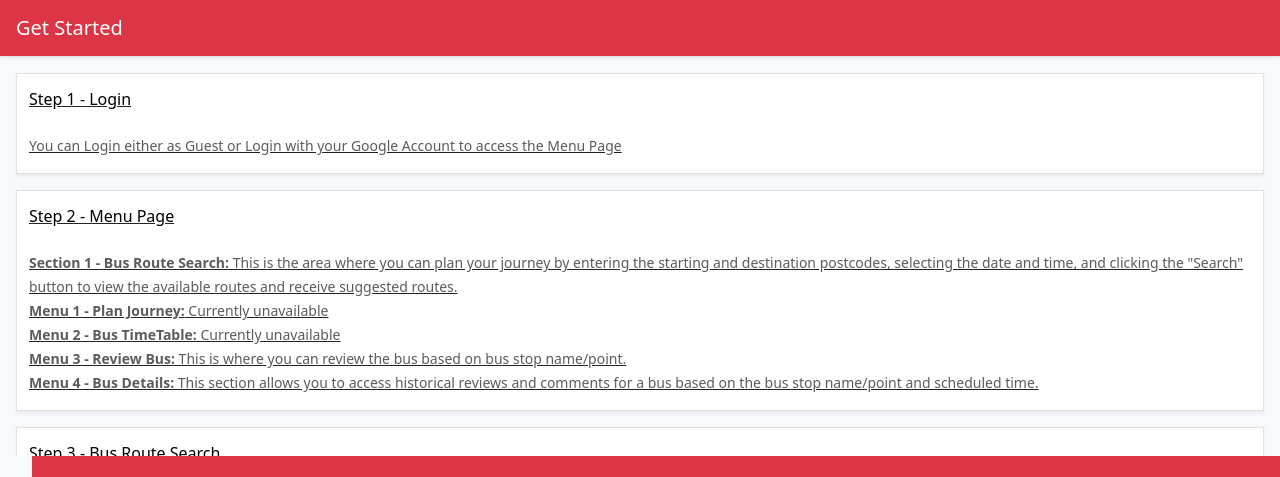
After one commit to sgbo001/SMARTBUS, a Django app: page /get_started/ in a window 1280 px wide. The commit adds this page. Shown: the top 477 px of the page. Run offline with Django 4.2, Linux system fonts and the light colour scheme; some libraries are stand-ins or nearby versions.

Commit message:
adding of get_started page

```diff
--- /dev/null
+++ b/bus/templates/get_started.html
@@ -0,0 +1,68 @@
+{% extends "base.html" %}
+
+{% block content %}
+{% load static %}
+{% load socialaccount %}
+
+<body class="bg-light">
+
+    <div class="osahan-giftcard">
+        <div class="osahan-header-nav shadow-sm bg-danger p-3 d-flex align-items-center">
+            <h5 class="font-weight-normal mb-0 text-white">
+                <a class="text-danger mr-3" href="{% url 'home' %}"><i class="icofont-rounded-left"></i></a>
+                Get Started
+            </h5>
+
+        </div>
+        <div class="osahan-listing p-0 m-0 row border-top overflow-auto" style="max-height: 400px;">
+            <div class="osahan-giftcard p-3">
+                <a class="text-dark">
+                    <div class="osahan-gift card_item2 align-items-center row m-0 border bg-white shadow-sm border-rad8 mb-3 align-items-center">
+                        <div class="pl-3 py-3">
+                            <div class="gift-card">
+                                <h6 class="mb-0 l-hght-10" style="color: black">Step 1 - Login</h6><br>
+                                <span class="text-muted small">You can Login either as Guest or Login with your Google Account to access the Menu Page</span>
+                            </div>
+                        </div>
+                    </div>
+                </a>
+                <a class="text-dark">
+                    <div class="osahan-gift card_item2 align-items-center row m-0 border bg-white shadow-sm border-rad8 mb-3 align-items-center">
+                        <div class="pl-3 py-3">
+                            <div class="gift-card">
+                                <h6 class="mb-0 l-hght-10" style="color: black">Step 2 - Menu Page</h6><br>
+                                <span class="text-muted small"><strong>Section 1 - Bus Route Search:</strong> This is the area where you can plan your journey by entering the starting and destination postcodes, selecting the date and time, and clicking the "Search" button to view the available routes and receive suggested routes.</span><br>
+                                <span class="text-muted small"><strong>Menu 1 - Plan Journey:</strong> Currently unavailable</span><br>
+                                <span class="text-muted small"><strong>Menu 2 - Bus TimeTable:</strong> Currently unavailable</span><br>
+                                <span class="text-muted small"><strong>Menu 3 - Review Bus:</strong> This is where you can review the bus based on bus stop name/point.</span><br>
+                                <span class="text-muted small"><strong>Menu 4 - Bus Details:</strong> This section allows you to access historical reviews and comments for a bus based on the bus stop name/point and scheduled time.</span>
+                            </div>
+                        </div>
+                    </div>
+                </a>
+                <a class="text-dark">
+                    <div class="osahan-gift card_item2 align-items-center row m-0 border bg-white shadow-sm border-rad8 mb-3 align-items-center">
+                        <div class="pl-3 py-3">
+                            <div class="gift-card">
+                                <h6 class="mb-0 l-hght-10" style="color: black">Step 3 - Bus Route Search</h6><br>
+                                <span class="text-muted small">Below are the meanings of Icons when you search for a bus route and the features they hold:</span><br>
+                                <img src="{% static 'img/logo.png' %}" style="width: 18px; height: 18px;" /><span>: This bus icon with the bus number provides information about the bus to enter. Additionally, clicking on it will redirect you to a review page where you can provide real-time feedback on the bus.</span><br>
+                                <img src="{% static 'images/walk.svg' %}" style="display: inline-block;" /><span> This leg icon signifies the walking distance to the next bus stop or destination. Clicking on the icon also redirects you to Google Maps, guiding you on how to reach the next stop as indicated on the bus route.</span>
+                            </div>
+                        </div>
+                    </div>
+                </a>
+            </div>
+
+        </div>
+    </div>
+</div>
+<div class="fixed-bottom p-4">
+
+    <a href="{% url 'route_plan' %}" class="btn btn-block btn-danger mb-3 osahanbus-btn">LOGIN AS GUEST</a>
+    <a href="{% provider_login_url 'google' %}" class="btn btn-block rounded-1 google-btn osahanbus-social">
+        <i class="icofont-google-plus"></i> LOGIN WITH GOOGLE
+    </a>
+</div>
+
+{% endblock %}
--- a/bus/views.py
+++ b/bus/views.py
@@ -18,6 +18,9 @@ transport_app_id = os.environ.get('TRANSPORT_APP_ID')
 coordinate_api_key = os.environ.get('COORDINATE_API_KEY')
 
 
+def get_started(request):
+
+     return render(request, 'get_started.html')
 
 def home(request):
    if request.user.is_authenticated:
--- a/busApp/urls.py
+++ b/busApp/urls.py
@@ -3,7 +3,7 @@ from django.contrib import admin
 from django.urls import path, include, re_path
 from django.conf.urls.static import static
 from django.conf import settings
-from bus.views import home, display_route, route_plan, bus_detail, error, notifications, notifications_count
+from bus.views import home, display_route, route_plan, bus_detail, error, notifications, notifications_count, get_started
 from reviews.views import ReviewCreateView
 from users import views as user_views
 from django.contrib.auth import views as auth_views
@@ -12,6 +12,7 @@ from reviews import views
 
 urlpatterns = [
     path('admin/', admin.site.urls),
+    path('get_started/', get_started, name='get_started'),
     path('', home, name='home'),
     path('login', auth_views.LoginView.as_view(template_name = 'login.html'), name='login'),
     path('logout', auth_views.LogoutView.as_view(template_name = 'home.html'), name='logout'),
```
Also changed, not shown: bus/templates/home.html (+6 -62 lines).
